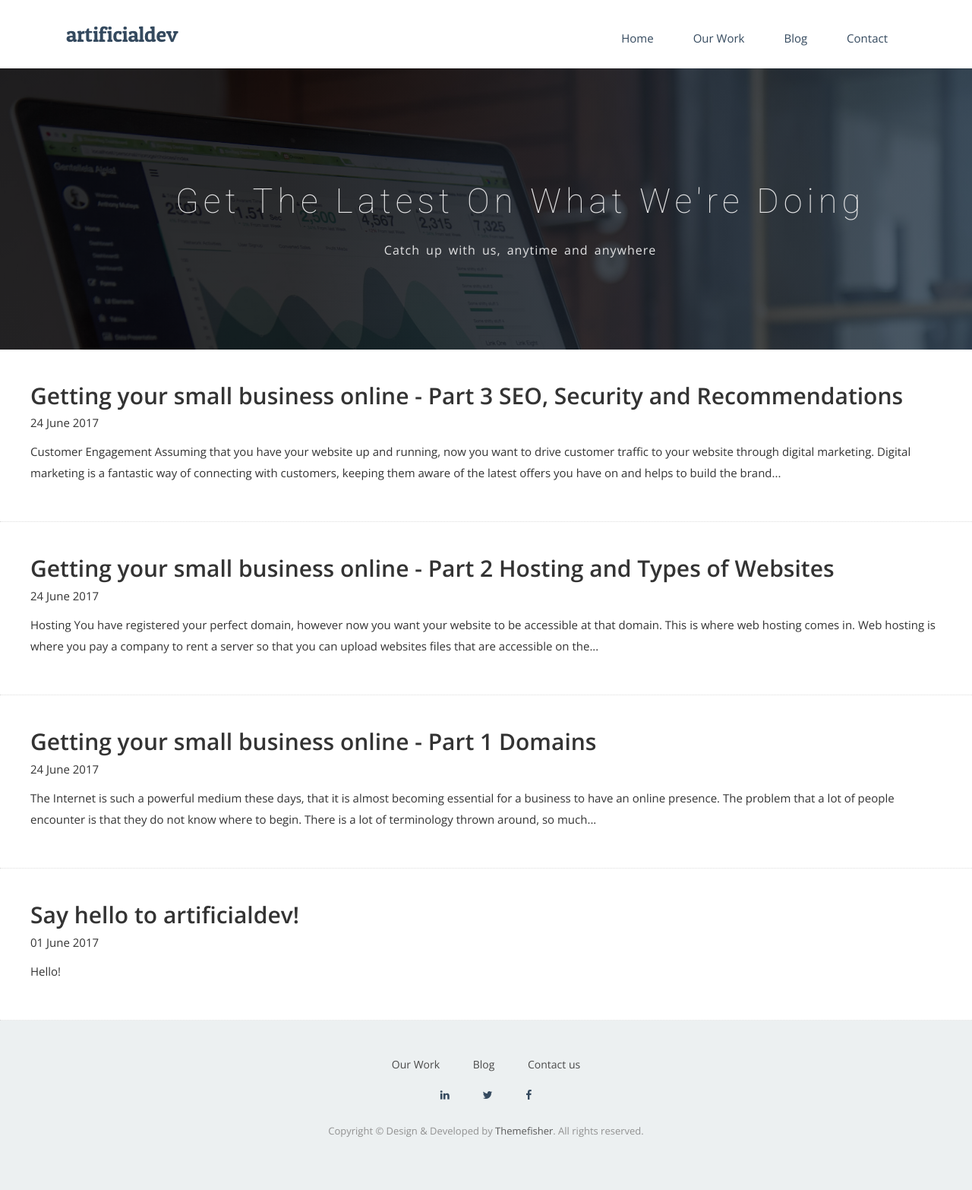
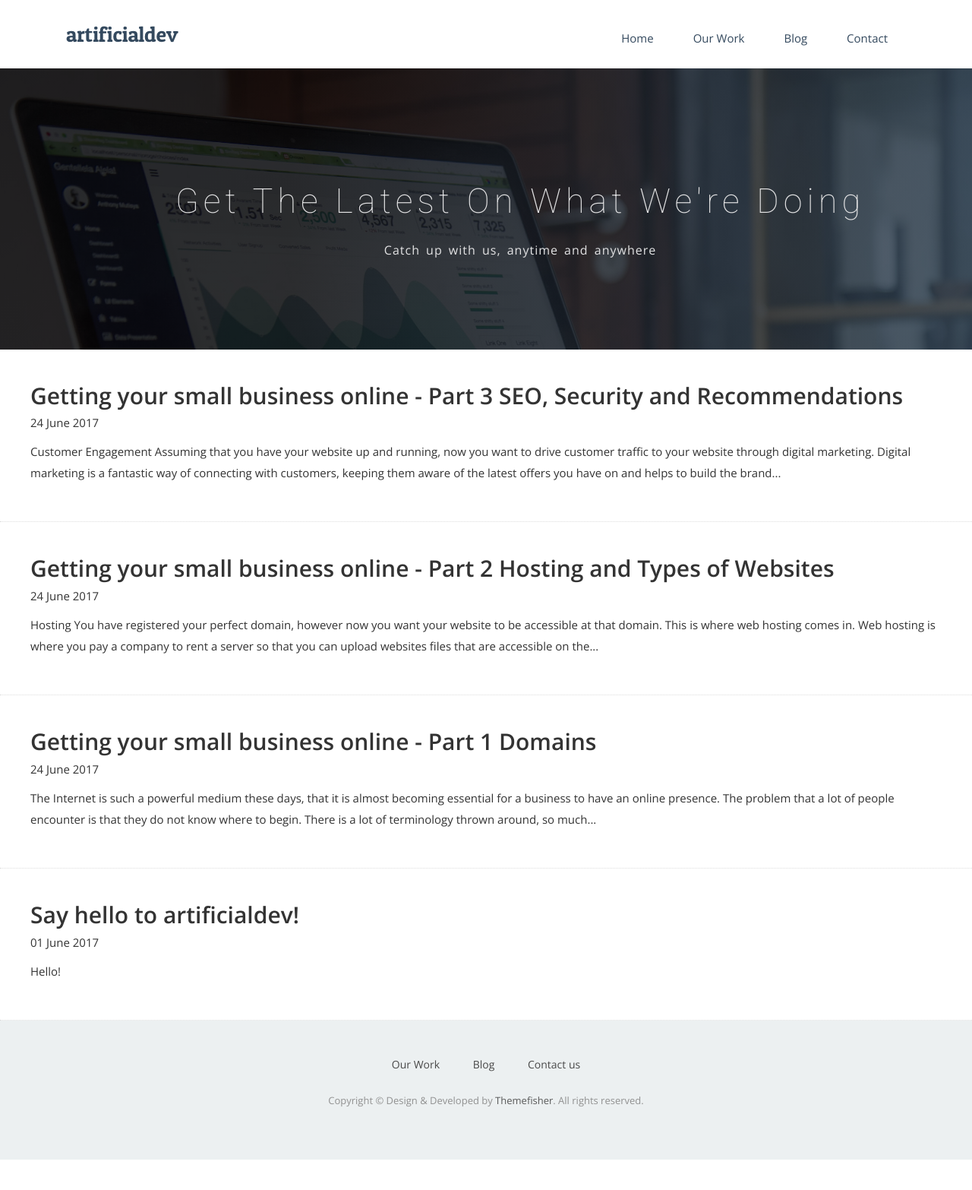
Before and after one commit to seanquinn/seanquinn.github.io, a Jekyll site: the page built from blog.html, in a window 1280 px wide. Shown: the whole page at 76% size. Built offline with Jekyll 4.4.1, drawn with Linux system fonts in a browser that asks for light colours; nearby versions of some CDN libraries; some web fonts are replaced; after the commit the page ends 1526 px from its top, so only the background shows below that.

Commit message:
Remove social icons for now

```diff
--- a/_includes/footer.html
+++ b/_includes/footer.html
@@ -9,7 +9,7 @@
             <li><a href="{{ site.baseurl }}/blog">Blog</a></li>
             <li><a href="{{ site.baseurl }}/contact">Contact us</a></li>
           </ul>
-          <ul style="margin-top:20px">
+          <!-- <ul style="margin-top:20px">
               <li>
               <a href="https://www.linkedin.com/organization/11179198/"><i class="fa fa-linkedin"></i></a>
             </li>
@@ -19,7 +19,7 @@
             <li>
               <a href=https://www.facebook.com/artificialdev/><i class="fa fa-facebook"></i></a>
             </li>
-          </ul>
+          </ul> -->
         </div>
         <p>Copyright &copy; Design &amp; Developed by <a href="http://www.themefisher.com">Themefisher</a>. All rights reserved.</p>
       </div>
--- a/contact.html
+++ b/contact.html
@@ -61,7 +61,7 @@ permalink: /contact/
             </li>
           </ul>
 
-          <ul class="social-icons">
+          <!-- <ul class="social-icons">
             <li>
               <a href="https://www.linkedin.com/organization/11179198/"><i class="fa fa-linkedin"></i></a>
             </li>
@@ -71,7 +71,7 @@ permalink: /contact/
             <li>
               <a href=https://www.facebook.com/artificialdev/><i class="fa fa-facebook"></i></a>
             </li>
-          </ul>
+          </ul> -->
         </div>
       </div>
       <div class="col-md-6 col-sm-12">
```
